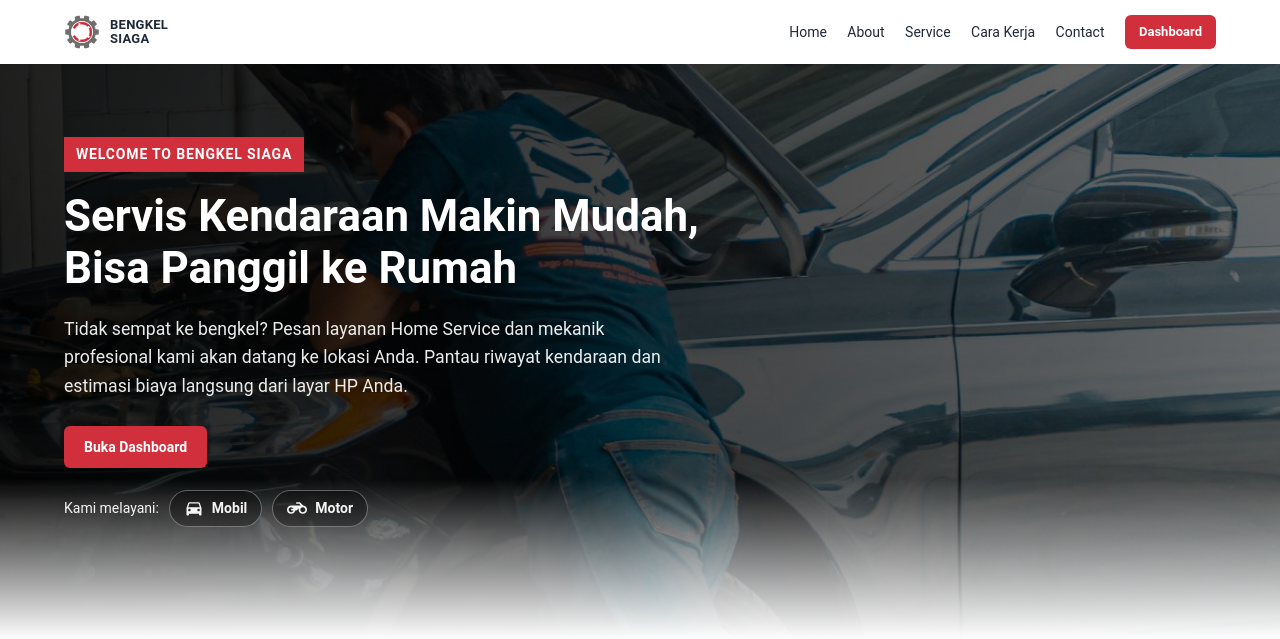
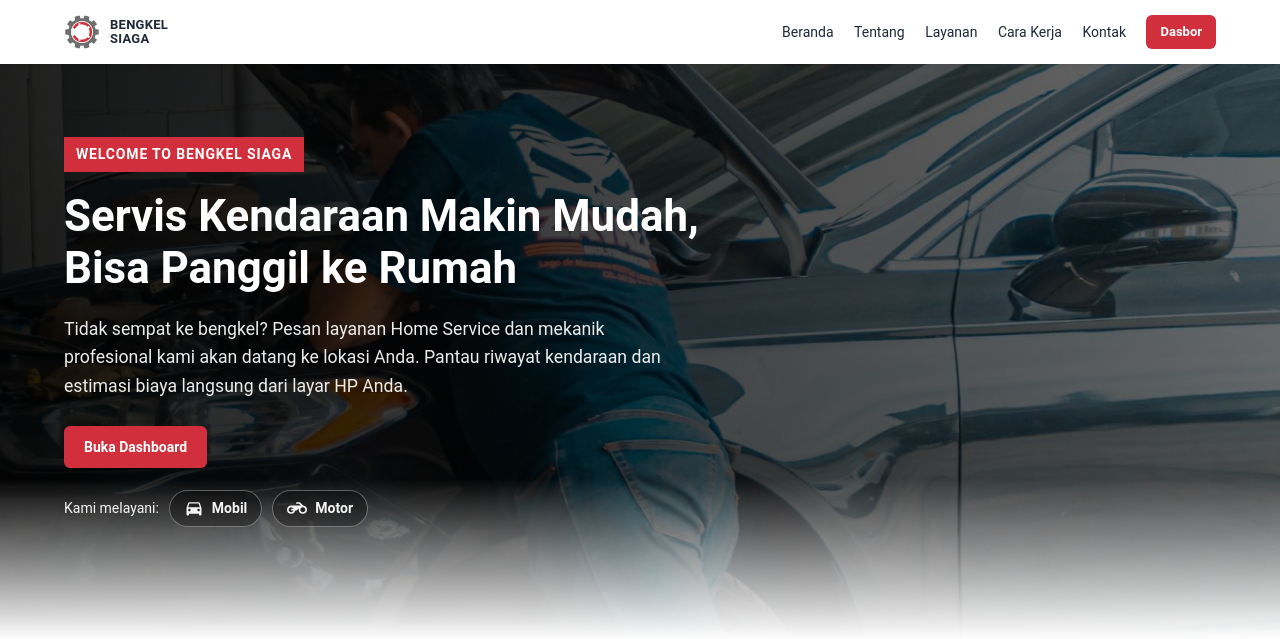
Before and after one commit to MRadjaNurAkbarA25/proyek-mk-pbo, a Django app: page / in a window 1280 px wide. Shown: the top 639 px of the page. Run offline with Django 5.2, Linux system fonts and the light colour scheme; the visitor is signed in with stand-in values (Sample User, id 1); data comes from the database, SQL or seed files in the repository; data that the repository does not hold is empty.

Commit message:
Menu atas landing berbahasa Indonesia dan ikon di kartu statistik
Home/About/Service/Contact/Dashboard menjadi Beranda/Tentang/Layanan/Kontak/Dasbor; Login dan Sign Up tetap. Tiap item statistik_bengkel() membawa ikon yang ditampilkan dalam lingkaran merah muda di atas angka.

```diff
--- a/landing/templates/landing/index.html
+++ b/landing/templates/landing/index.html
@@ -15,6 +15,8 @@
 <body>
 {# Ikon SVG (mobil, motor, dll) yang juga dipakai halaman pelanggan. #}
 {% include "pelanggan/_ikon.html" %}
+{# Ikon tambahan (orang, jenis servis) untuk kartu statistik. #}
+{% include "_ikon_app.html" %}
 
 <!-- ===== NAVBAR ===== -->
 <header class="nav">
@@ -24,14 +26,14 @@
             <span class="brand-teks">{{ nama_bengkel }}</span>
         </a>
         <nav class="nav-menu">
-            <a class="nav-link" href="#home">Home</a>
-            <a class="nav-link" href="#about">About</a>
-            <a class="nav-link" href="#layanan">Service</a>
+            <a class="nav-link" href="#home">Beranda</a>
+            <a class="nav-link" href="#about">Tentang</a>
+            <a class="nav-link" href="#layanan">Layanan</a>
             <a class="nav-link" href="#cara-kerja">Cara Kerja</a>
             {% if daftar_harga %}<a class="nav-link" href="#harga">Harga</a>{% endif %}
-            <a class="nav-link" href="#contact">Contact</a>
+            <a class="nav-link" href="#contact">Kontak</a>
             {% if user.is_authenticated %}
-                <a class="btn btn-merah btn-kecil" href="{% url 'dashboard' %}">Dashboard</a>
+                <a class="btn btn-merah btn-kecil" href="{% url 'dashboard' %}">Dasbor</a>
             {% else %}
                 <span class="nav-aksi">
                     <a class="btn btn-garis-gelap btn-kecil" href="{% url 'login' %}">Login</a>
@@ -74,7 +76,10 @@
 <section class="statistik" aria-label="Bengkel dalam angka">
     <div class="container statistik-isi">
         {% for s in statistik %}
-        <div><strong>{{ s.angka }}</strong><span>{{ s.label }}</span></div>
+        <div>
+            <span class="statistik-ikon"><svg class="ikon" aria-hidden="true"><use href="#{{ s.ikon }}"></use></svg></span>
+            <strong>{{ s.angka }}</strong><span>{{ s.label }}</span>
+        </div>
         {% endfor %}
     </div>
 </section>
--- a/landing/views.py
+++ b/landing/views.py
@@ -53,12 +53,12 @@ HARGA_MAKS = 6
 def statistik_bengkel():
     """Statistik nyata dari database untuk landing page; angka 0 tidak ditampilkan."""
     angka = [
-        (TransaksiServis.objects.filter(status=TransaksiServis.STATUS_SELESAI).count(), "Servis selesai"),
-        (JenisServis.objects.count(), "Jenis layanan"),
-        (Mekanik.objects.filter(user__is_active=True).count(), "Mekanik aktif"),
-        (Pelanggan.objects.filter(user__is_active=True).count(), "Pelanggan terdaftar"),
+        (TransaksiServis.objects.filter(status=TransaksiServis.STATUS_SELESAI).count(), "Servis selesai", "i-check"),
+        (JenisServis.objects.count(), "Jenis layanan", "i-jenis"),
+        (Mekanik.objects.filter(user__is_active=True).count(), "Mekanik aktif", "i-build"),
+        (Pelanggan.objects.filter(user__is_active=True).count(), "Pelanggan terdaftar", "i-orang"),
     ]
-    return [{"angka": nilai, "label": label} for nilai, label in angka if nilai > 0]
+    return [{"angka": nilai, "label": label, "ikon": ikon} for nilai, label, ikon in angka if nilai > 0]
 
 
 def index(request):
--- a/static/css/landing.css
+++ b/static/css/landing.css
@@ -188,6 +188,10 @@ body { font-size: var(--fs-teks); }
 .statistik-isi > div + div { border-left: 1px solid #ececec; }
 .statistik-isi strong { color: var(--merah); font-size: clamp(30px, 1vw + 18px, 44px); line-height: 1.1; }
 .statistik-isi span { color: var(--abu-teks); font-size: var(--fs-kecil); }
+.statistik-isi .statistik-ikon {
+    display: grid; place-items: center; width: 40px; height: 40px; margin-bottom: 8px;
+    border-radius: 50%; background: #ffe4e6; color: var(--merah);
+}
 
 .alur { display: grid; grid-template-columns: repeat(4, minmax(0, 1fr)); gap: clamp(20px, 1.6vw, 36px); margin: 40px 0 0; padding: 0; list-style: none; text-align: left; }
 .alur li { position: relative; padding: clamp(26px, 1.8vw, 40px) clamp(22px, 1.6vw, 36px); border: 1px solid #ececec; border-top: 4px solid var(--merah); border-radius: 6px; background: #fff; }
```
Also changed, not shown: landing/tests/test_landing.py (+36 -0 lines).
